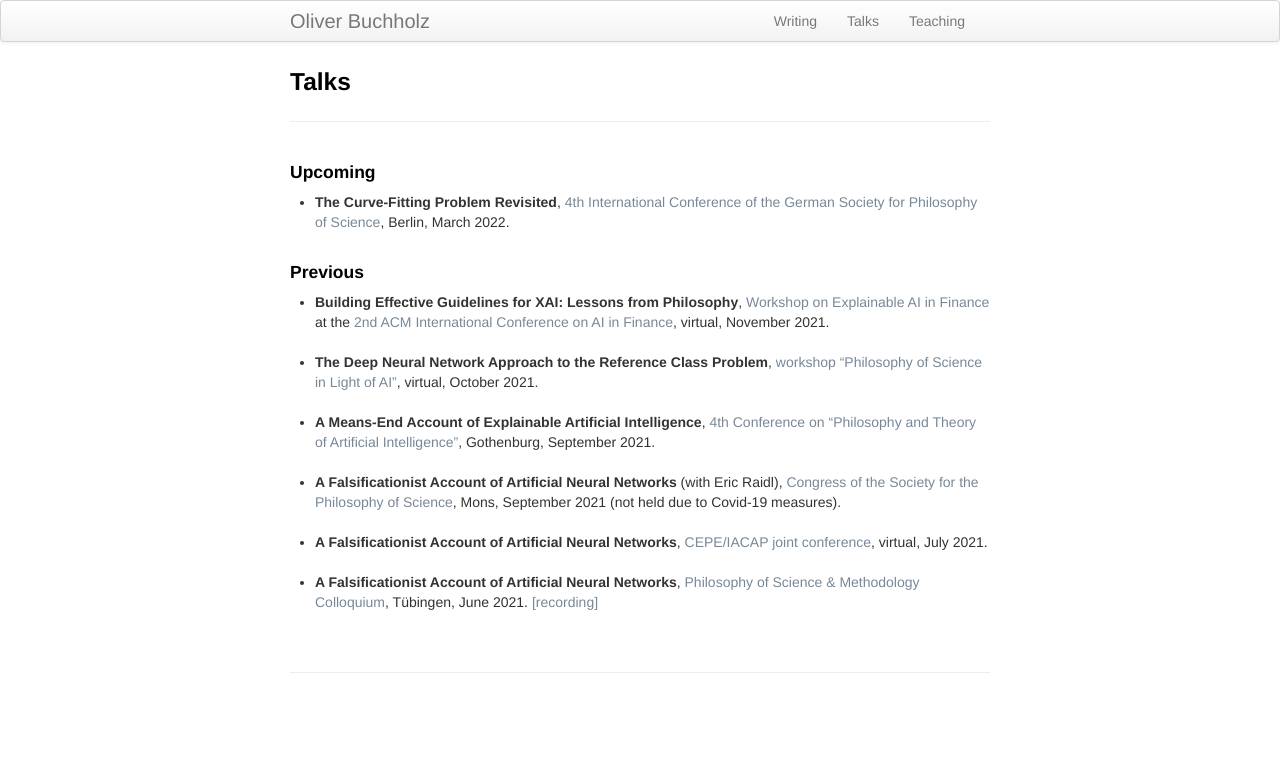
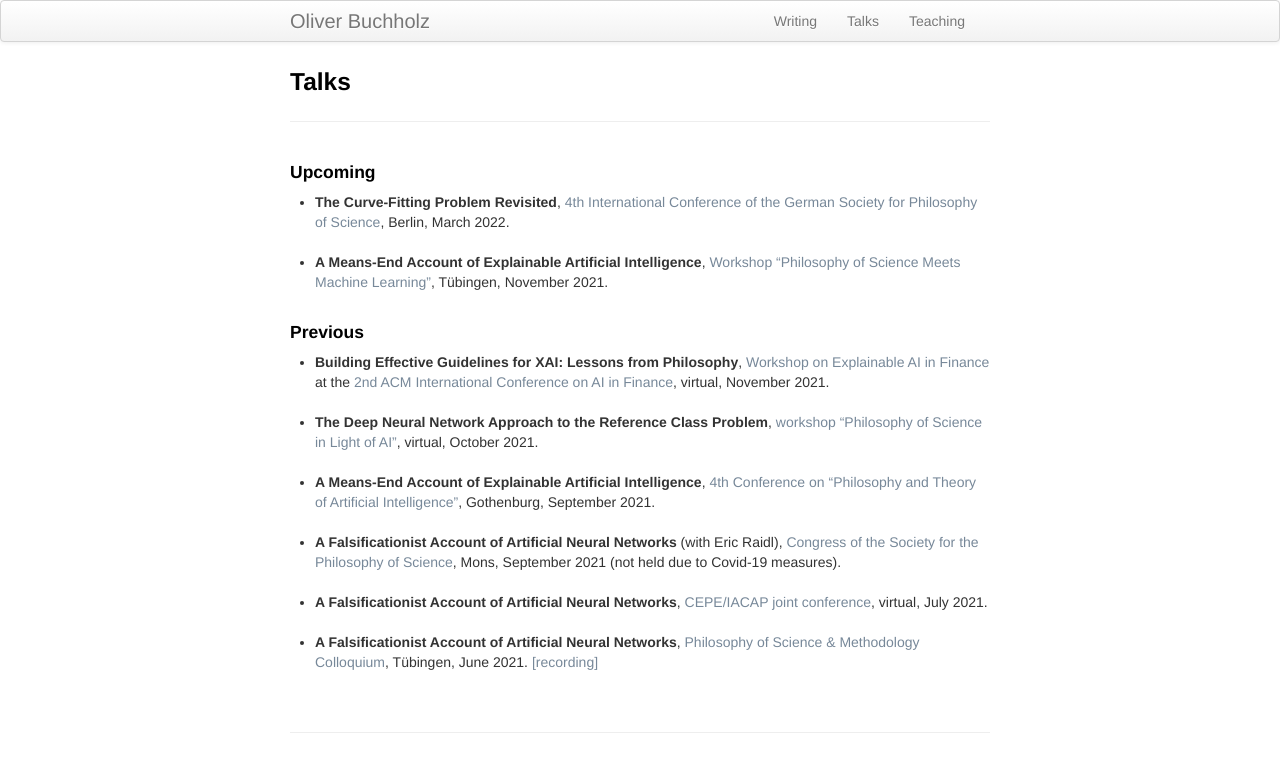
Before and after one commit to oliverbuchholz/oliverbuchholz.github.io, a Jekyll site: the page built from pages/talks.md, in a window 1280 px wide. Shown: the top 772 px of the page. Built offline with Jekyll 4.4.1, drawn with Linux system fonts in a browser that asks for light colours.

Commit message:
added PhilSci&ML talk

```diff
--- a/pages/talks.md
+++ b/pages/talks.md
@@ -8,6 +8,9 @@ description: Oliver Buchholz | Talks
 
 <ul>
 <li><b>The Curve-Fitting Problem Revisited</b>, <a href="https://www.wissphil.de/gwp2022/" target="_blank">4th International Conference of the German Society for Philosophy of Science</a>, Berlin, March 2022.<br><br>
+</li>
+
+<li><b>A Means-End Account of Explainable Artificial Intelligence</b>, <a href="https://uni-tuebingen.de/forschung/forschungsschwerpunkte/exzellenzcluster-maschinelles-lernen/veranstaltungen/veranstaltungen/#c1093140" target="_blank">Workshop &ldquo;Philosophy of Science Meets Machine Learning&rdquo;</a>, T&uuml;bingen, November 2021.<br><br>
 </li>
 </ul>
 
```
